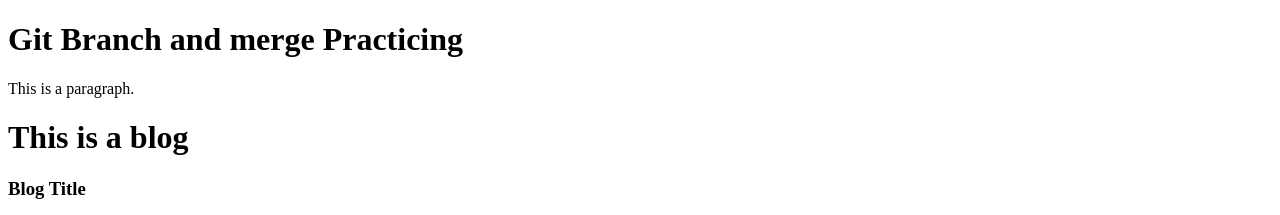
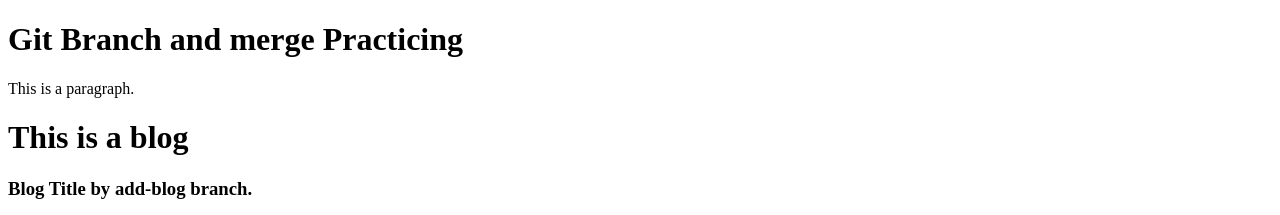
Before and after one commit to tarikul-tareef/git-branch-marge, a plain HTML site: page index.html in a window 1280 px wide. Shown: the top 215 px of the page. Drawn offline with Linux system fonts and the light colour scheme.

Commit message:
added by add-blog

```diff
--- a/index.html
+++ b/index.html
@@ -13,7 +13,7 @@
   <p>This is a paragraph.</p>
   <div>
     <h1>This is a blog</h1>
-    <h3>Blog Title</h3>
+    <h3>Blog Title by add-blog branch.</h3>
     <p>Lorem ipsum dolor sit amet consectetur adipisicing elit. In recusandae ipsum consectetur perferendis optio
       doloribus distinctio veritatis? Soluta eaque suscipit voluptatem porro unde deserunt incidunt fugiat possimus
       quas. Quaerat consequuntur consequatur amet nihil incidunt id illo omnis laudantium! Repellat alias temporibus
```
